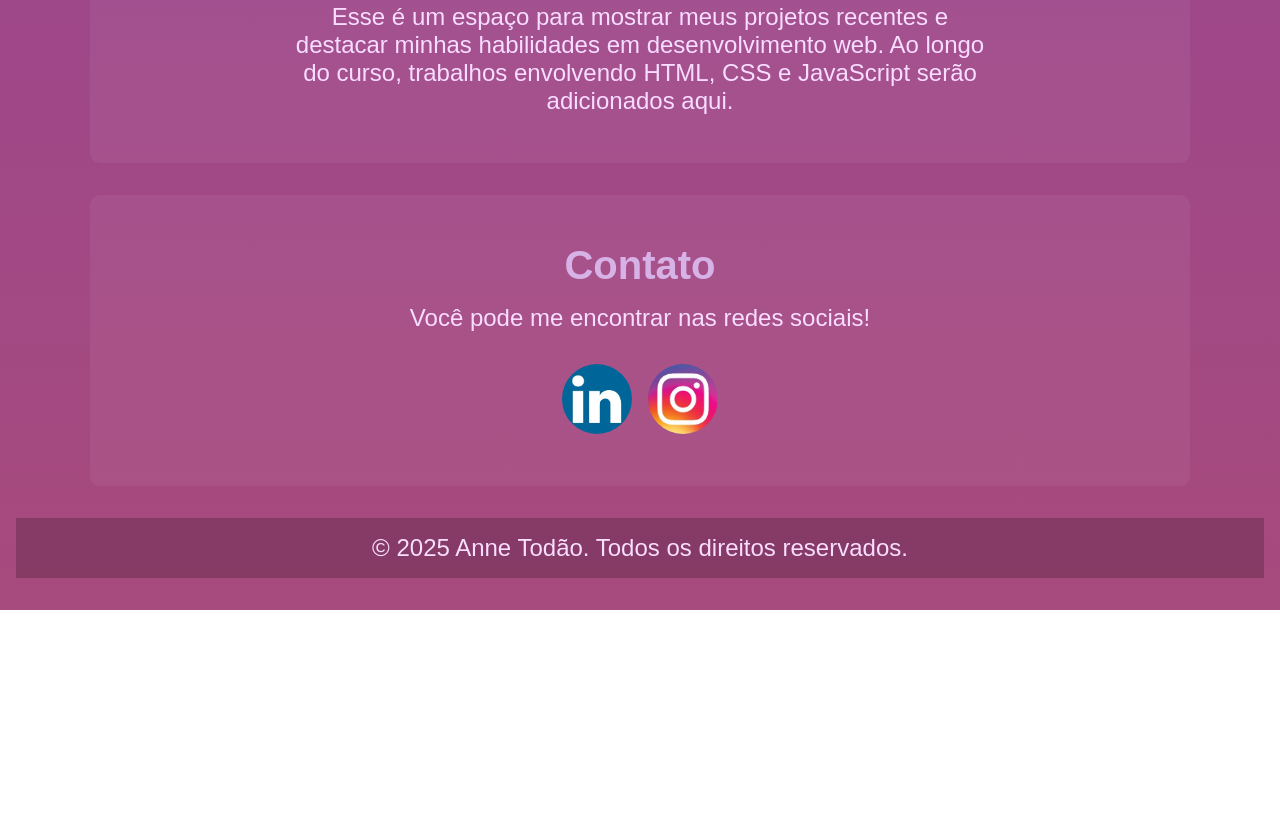
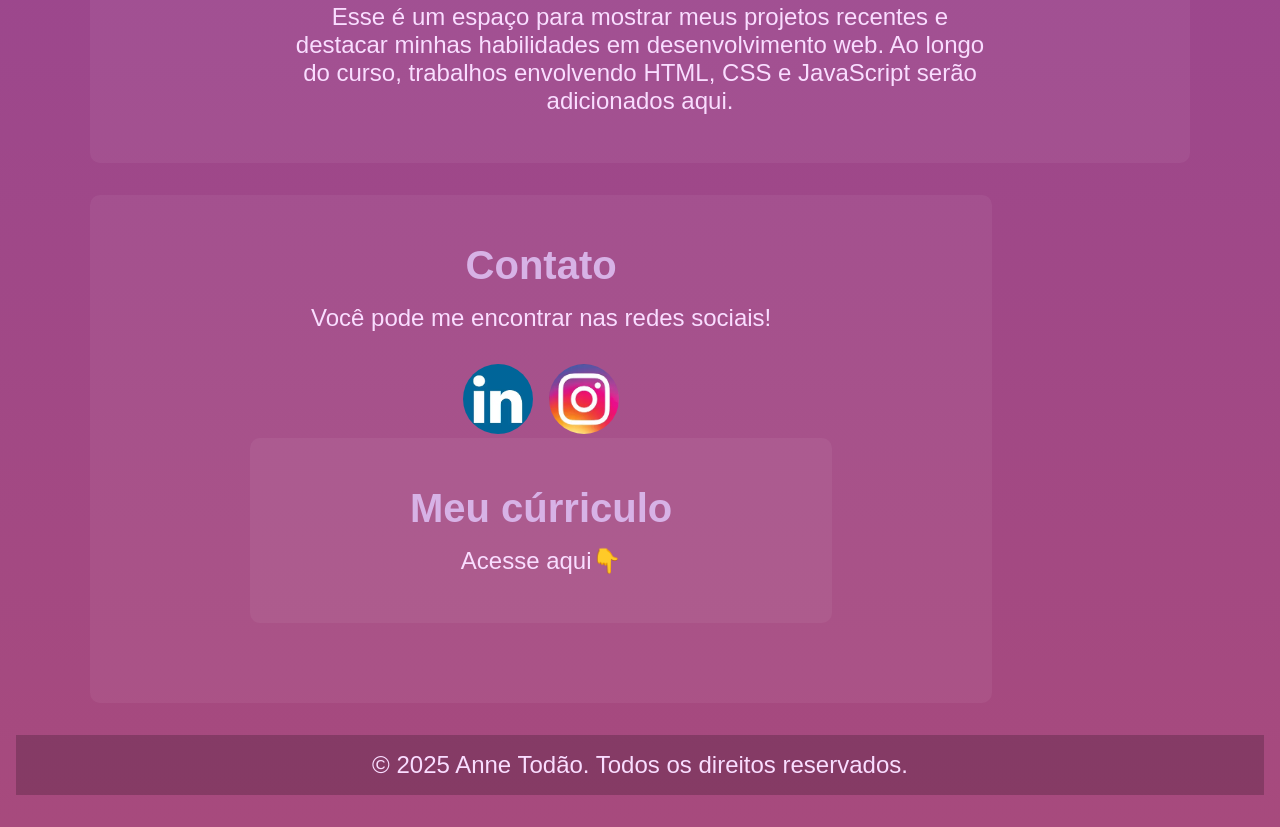
Before and after one commit to Anne-todao/meu-portfolio, a plain HTML site: page index.html in a window 1280 px wide. Shown: the part 1721-2548 px from the top of the page. Before the commit the page ends 2331 px from the top, so only its background shows below. Drawn offline with Linux system fonts and the light colour scheme.

Commit message:
quinto commit

```diff
--- a/style.css
+++ b/assets/css/style.css
@@ -173,7 +173,9 @@ footer {
 .fa-node { color: #339933; }
 .fa-database { color: #336791; }
 
-
+.end{
+    display: flex;
+}
 /* --- MEDIA QUERIES (Responsividade) --- */
 @media (max-width: 768px) {
     .nav {
--- a/index.html
+++ b/index.html
@@ -3,7 +3,7 @@
 <head>
     <meta charset="UTF-8">
     <meta name="viewport" content="width=device-width, initial-scale=1.0">
-    <link rel="stylesheet" href="style.css">
+    <link rel="stylesheet" href="assets/css/style.css">
     <script src="https://kit.fontawesome.com/fe69856469.js" crossorigin="anonymous"></script>
     <title>Meu portfólio | Anne Todão</title>
 </head>
@@ -21,7 +21,7 @@
     <main>
         <section class="hero-section">
             <h1 class="name">Anne Todão</h1>
-            <img src="foto.jpg" alt="Foto de Anne Todão" class="pic">
+            <img src="assets/img/foto.jpg" alt="Foto de Anne Todão" class="pic">
         </section>
 
         <section id="about">
@@ -70,18 +70,27 @@
             <p>Esse é um espaço para mostrar meus projetos recentes e destacar minhas habilidades em desenvolvimento web. Ao longo do curso, trabalhos envolvendo HTML, CSS e JavaScript serão adicionados aqui.</p>
         </section>
 
+        <div class="end">
         <section id="contact">
             <h2>Contato</h2>
             <p>Você pode me encontrar nas redes sociais!</p>
             <div class="pics-social">
                 <a href="https://www.linkedin.com/in/anne-tod%C3%A3o-a4972134b?utm_source=share&utm_campaign=share_via&utm_content=profile&utm_medium=android_app">
-                    <img src="linkedin.png" alt="linkedin" class="social-icon">
+                    <img src="assets/img/linkedin.png" alt="linkedin" class="social-icon">
                 </a>
                 <a href="https://www.instagram.com/gaby_todao/">
-                    <img src="insta.png" alt="instagram" class="social-icon">
+                    <img src="assets/img/insta.png" alt="instagram" class="social-icon">
                 </a>
             </div>
+        <section id="curriculo">
+            <h2>Meu cúrriculo</h2>
+            <p>Acesse aqui👇</p>
+
         </section>
+        </div>
+        </section>
+
+
     </main>
 
     <footer>
```
Also changed, not shown: assets/img/insta.png (renamed from insta.png), assets/img/linkedin.png (renamed from linkedin.png), 1 other file.
